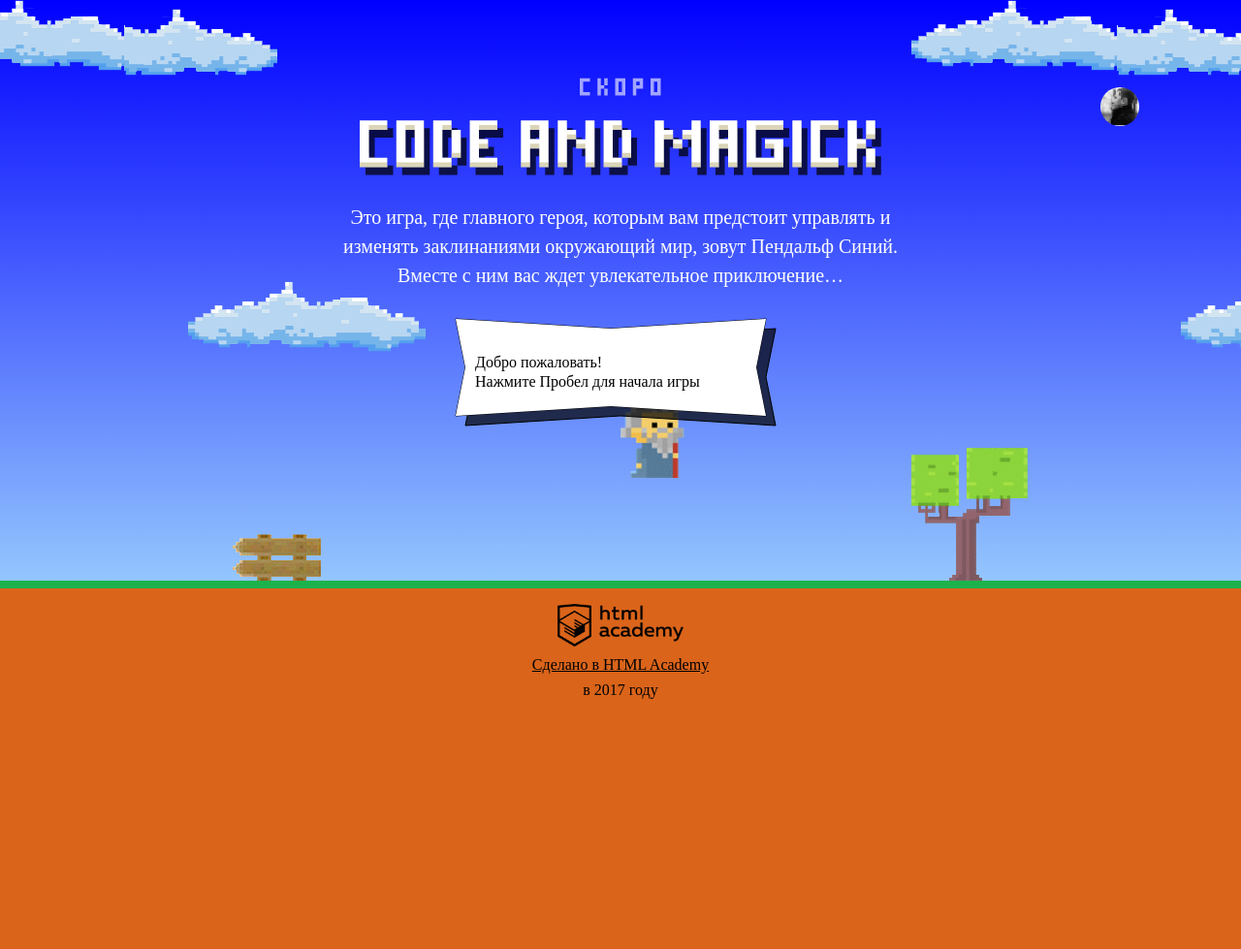
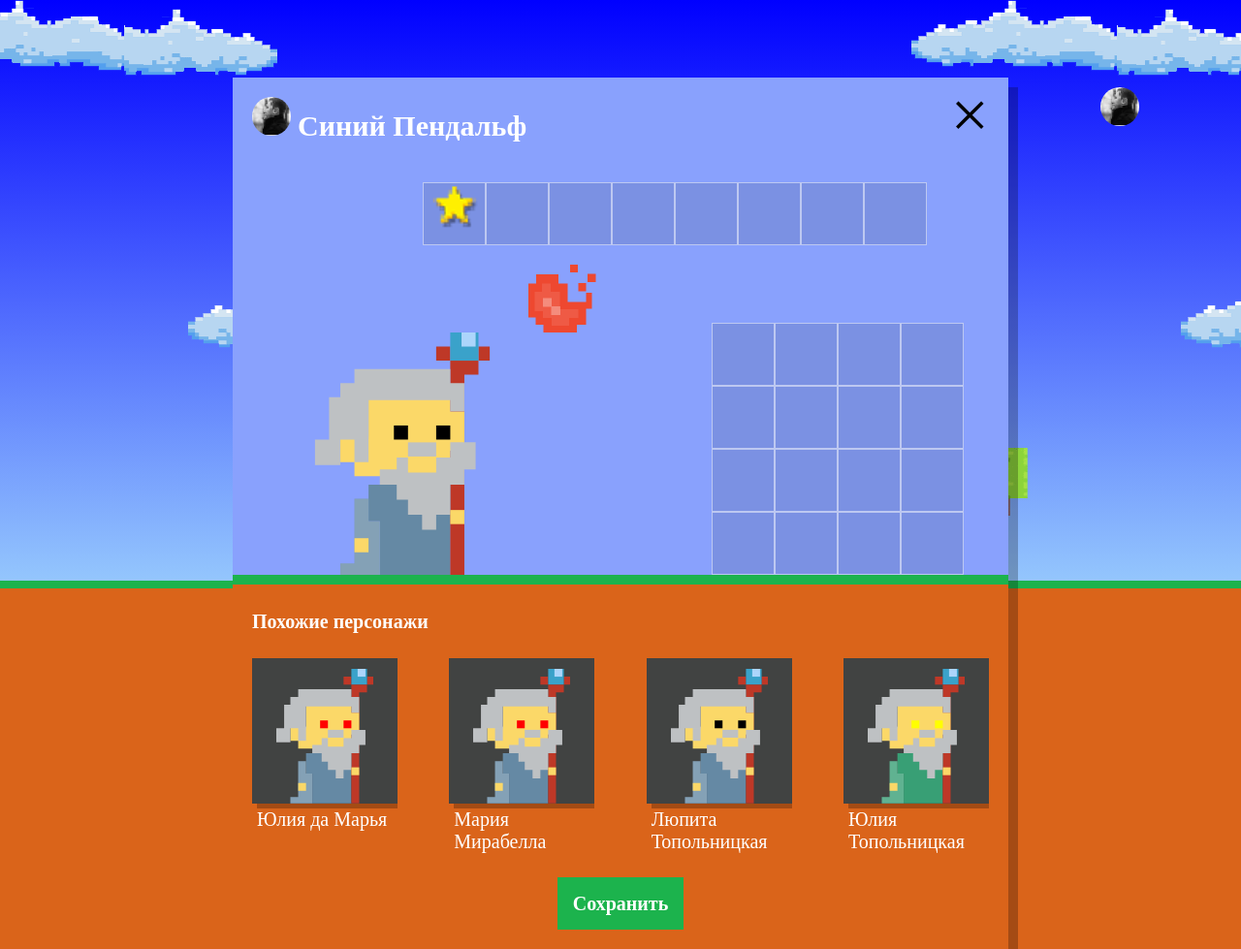
Before and after one commit to yunkirya/768149-code-and-magick-19, a website: page index.html in a window 1280 px wide. Shown: the whole page at 97% size. Before the commit the page ends 800 px from the top, so only its background shows below. Drawn offline with Linux system fonts and the light colour scheme; a web font is replaced by a local one.

Commit message:
Сделан блок с похожими волшебниками

```diff
--- a/index.html
+++ b/index.html
@@ -200,5 +200,6 @@
 </script>
 <script src="js/stat.js"></script>
 <script src="js/game.js"></script>
+<script src="js/setup.js"></script>
 </body>
 </html>
--- /dev/null
+++ b/js/setup.js
@@ -0,0 +1,53 @@
+'use strict';
+
+var WIZARD_NAMES = ['Иван', 'Хуан Себастьян', 'Мария', 'Кристоф', 'Виктор', 'Юлия', 'Люпита', 'Вашингтон'];
+var WIZARD_SECOND_NAMES = ['да Марья', 'Верон', 'Мирабелла', 'Вальц', 'Онопко', 'Топольницкая', 'Нионго', 'Ирвинг'];
+var COAT_COLORS = ['rgb(101, 137, 164)', 'rgb(241, 43, 107)', 'rgb(146, 100, 161)', 'rgb(56, 159, 117)', 'rgb(215, 210, 55)', 'rgb(0, 0, 0)'];
+var EYES_COLORS = ['black', 'red', 'blue', 'yellow', 'green'];
+
+var userDialog = document.querySelector('.setup');
+userDialog.classList.remove('hidden');
+
+var similarListElement = document.querySelector('.setup-similar-list');
+var similarWizardTemplate = document.querySelector('#similar-wizard-template')
+  .content
+  .querySelector('.setup-similar-item');
+
+function getRandomInt(min, max) {
+  min = Math.ceil(min);
+  max = Math.floor(max);
+  return Math.floor(Math.random() * (max - min)) + min;
+}
+
+var numberOfWizards = 4;
+
+var getWizards = function () {
+  var wizard = [];
+  for (var i = 0; i < numberOfWizards; i++) {
+    wizard.push({
+      name: WIZARD_NAMES[getRandomInt(0, WIZARD_NAMES.length)] + ' ' + WIZARD_SECOND_NAMES[getRandomInt(0, WIZARD_SECOND_NAMES.length)],
+      coatColor: COAT_COLORS[getRandomInt(0, COAT_COLORS.length)],
+      eyesColor: EYES_COLORS[getRandomInt(0, EYES_COLORS.length)]
+    });
+  }
+  return wizard;
+};
+
+var renderWizard = function (wizard) {
+  var wizardElement = similarWizardTemplate.cloneNode(true);
+  wizardElement.querySelector('.setup-similar-label').textContent = wizard.name;
+  wizardElement.querySelector('.wizard-coat').style.fill = wizard.coatColor;
+  wizardElement.querySelector('.wizard-eyes').style.fill = wizard.eyesColor;
+
+  return wizardElement;
+};
+
+var wizards = getWizards();
+var fragment = document.createDocumentFragment();
+for (var i = 0; i < wizards.length; i++) {
+  fragment.appendChild(renderWizard(wizards[i]));
+}
+similarListElement.appendChild(fragment);
+
+var similarWizardsBlock = document.querySelector('.setup-similar');
+similarWizardsBlock.classList.remove('hidden');
```
